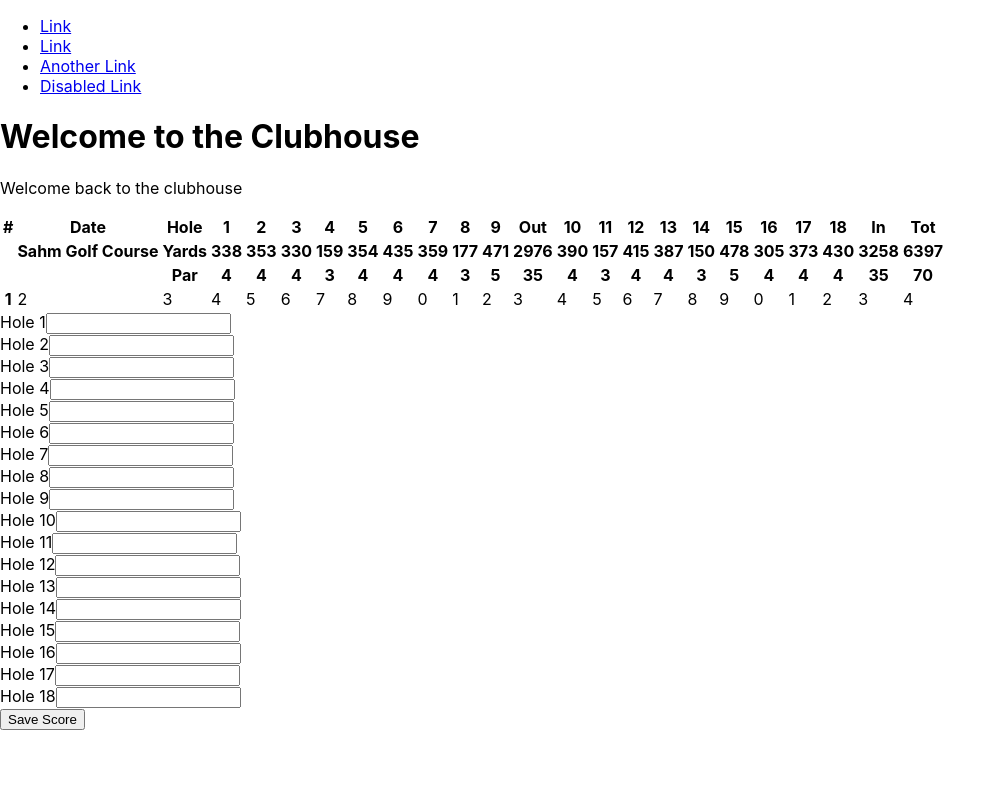
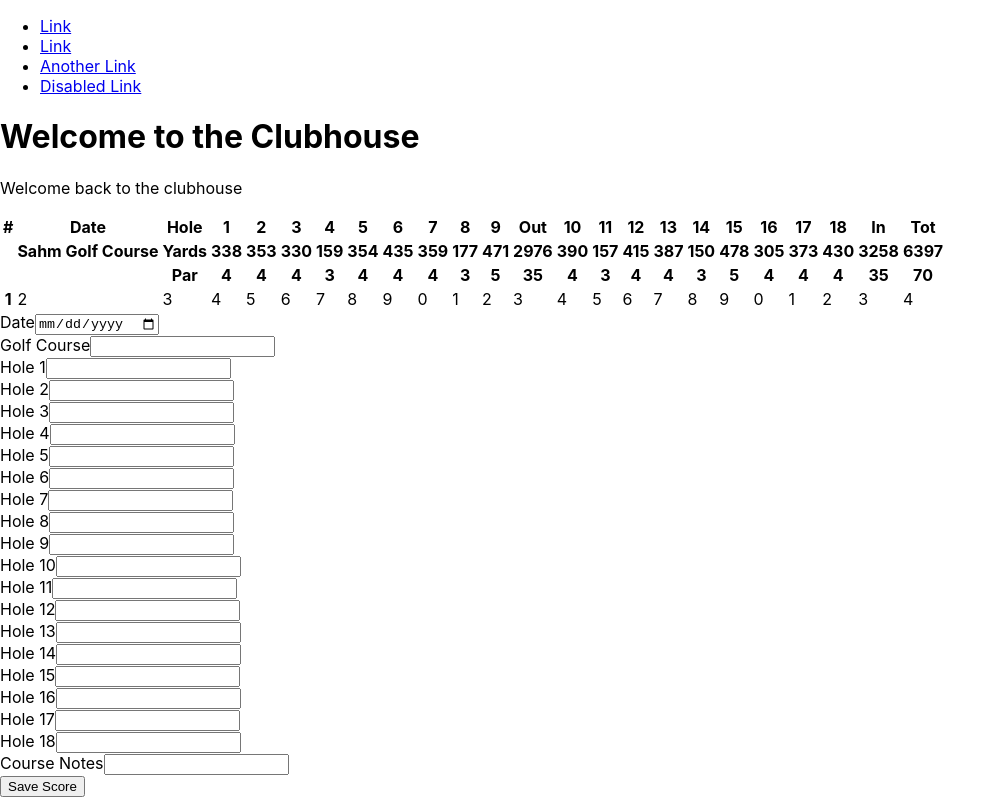
Before and after one commit to brian-hargrove/onthetee-client, a React (Create React App) app: page /clubhouse in a window 1280 px wide. Shown: the whole page, without its empty margins (0-1006 px from the left). Built offline with nearby package versions, Linux system fonts and the light colour scheme.

Commit message:
scorecard add to DB 1205 1328

```diff
--- a/src/components/Sahm.jsx
+++ b/src/components/Sahm.jsx
@@ -5,6 +5,8 @@ class Sahm extends Component {
     constructor(props) {
         super(props);
         this.state = {
+            golfcourse:"",
+            date:"",
             hole1:"",
             hole2:"",
             hole3:"",
@@ -23,6 +25,7 @@ class Sahm extends Component {
             hole16:"",
             hole17:"",
             hole18:"",
+            notes: ""
 
          };
          this.handleChange = this.handleChange.bind(this);
@@ -38,17 +41,20 @@ class Sahm extends Component {
 
     handleSubmit(event){
         event.preventDefault();
-        const { hole1, hole2, hole3, hole4, hole5, hole6, hole7, hole8, hole9, hole10, hole11, hole12, hole13, hole14, hole15, hole16, hole17, hole18} = this.state;
+        const { golfcourse, date, hole1, hole2, hole3, hole4, hole5, hole6, hole7, hole8, hole9, hole10, hole11, hole12, hole13, hole14, hole15, hole16, hole17, hole18, notes} = this.state;
+
 
 
         fetch(`${process.env.REACT_APP_URL}/score/new`,{
             method: "POST",
             headers: new Headers({
                 "Content-Type": "application/json",
-                "Authorization": "localStorage.getItem(token)"  //! might be incorrect
+                "Authorization": localStorage.getItem('token')  //! might be incorrect
             }),
             body: JSON.stringify({
                 score: {
+                    golfcourse: golfcourse,
+                    date: date,
                     hole1: hole1,
                     hole2: hole2,
                     hole3: hole3,
@@ -67,6 +73,7 @@ class Sahm extends Component {
                     hole16: hole16,
                     hole17: hole17,
                     hole18: hole18,
+                    notes: notes
                 }
             }),
         })
@@ -83,6 +90,25 @@ class Sahm extends Component {
     render() {
         return (
             <Form onSubmit={this.handleSubmit}>
+                <FormGroup>
+                    <Label htmlfor="date">Date</Label>
+                    <Input
+                        type="date"
+                        name="date"
+                        className="hole"
+                        onChange={this.handleChange}
+                    ></Input>
+                </FormGroup>
+                <FormGroup>
+                    <Label htmlfor="golfcourse">Golf Course</Label>
+                    <Input
+                        type="text"
+                        name="golfcourse"
+                        className="hole"
+                        onChange={this.handleChange}
+                    ></Input>
+                </FormGroup>
+
                 <FormGroup>
                     <Label htmlfor="hole1">Hole 1</Label>
                     <Input
@@ -245,6 +271,15 @@ class Sahm extends Component {
                         onChange={this.handleChange}
                     ></Input>
                 </FormGroup>
+                <FormGroup>
+                    <Label htmlfor="notes">Course Notes</Label>
+                    <Input
+                        type="text"
+                        name="notes"
+                        className="hole"
+                        onChange={this.handleChange}
+                    ></Input>
+                </FormGroup>
                 <Button
                     className="button"
                     type="submit"
```
